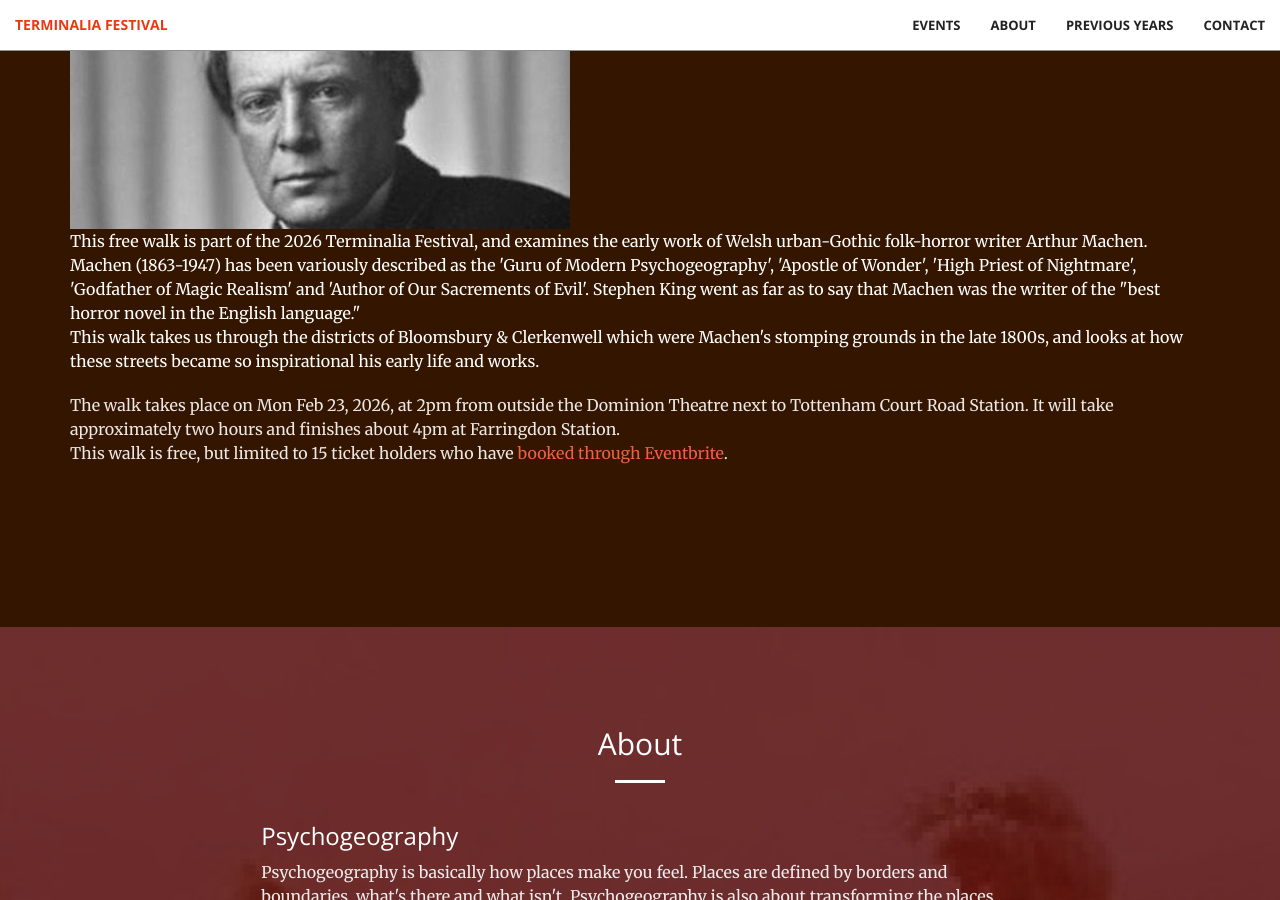
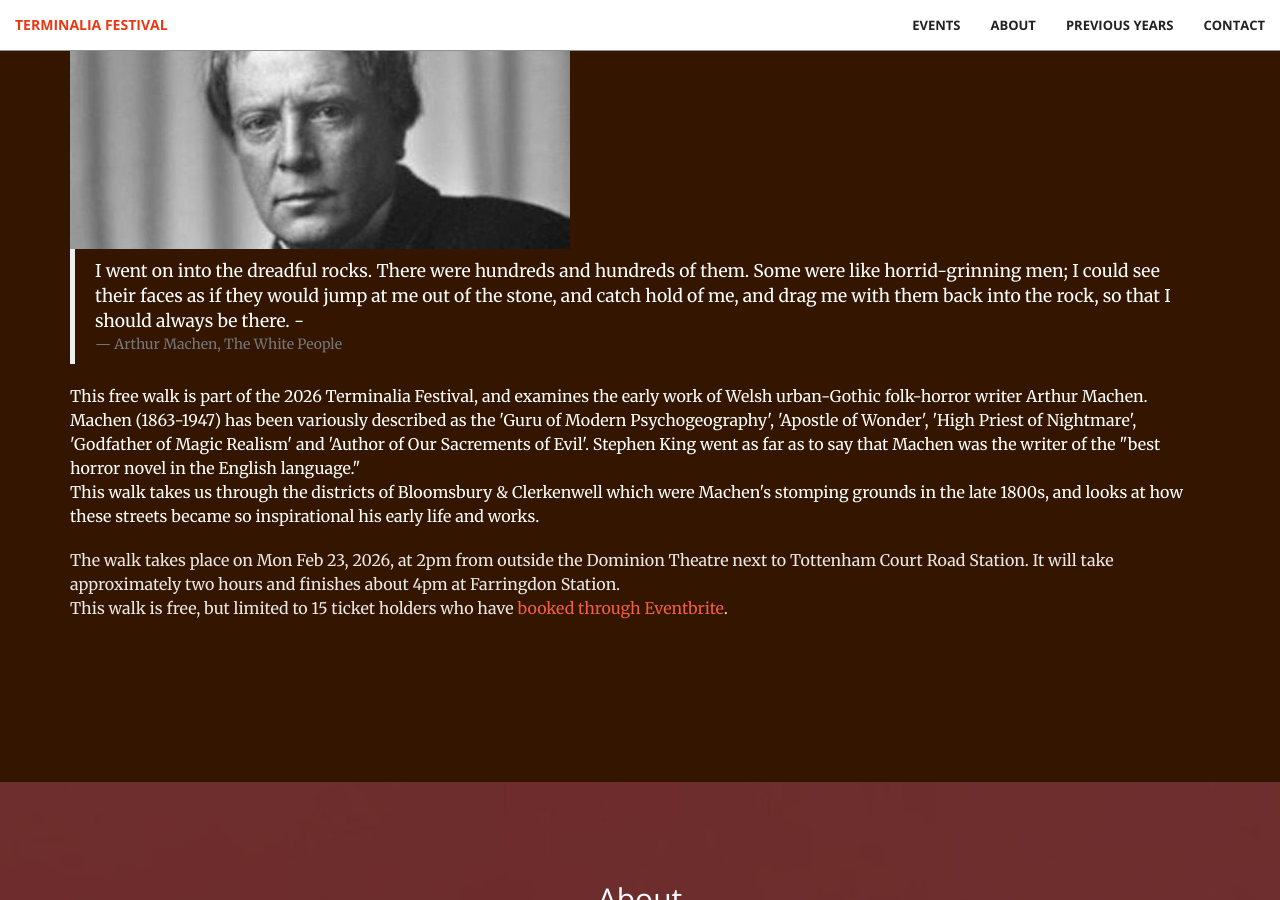
Before and after one commit to timwaters/terminalia, a Jekyll site: the page built from index.html, in a window 1280 px wide and 900 px high, scrolled down 4720 px. Built offline with Jekyll 4.4.1, drawn with Linux system fonts in a browser that asks for light colours.

Commit message:
update machen

```diff
--- a/_includes/events.html
+++ b/_includes/events.html
@@ -128,9 +128,12 @@ boundaries of the historic city </h3>
 
 
         <p class="text">
-       Genesis of a Genius: Free guided London walk examining the early work of Welsh writer Arthur Machen. <br />
+       Genesis of a Genius: Free guided London walk examining the early work of Welsh writer Arthur Machen.   </p>
       <img src="/img/past/2026/machen.jpg" />
-       <br />
+      <blockquote>
+        I went on into the dreadful rocks. There were hundreds and hundreds of them. Some were like horrid-grinning men; I could see their faces as if they would jump at me out of the stone, and catch hold of me, and drag me with them back into the rock, so that I should always be there. - <small>Arthur Machen, The White People</small>
+      </blockquote>
+        <p class="text">
       This free walk is part of the 2026 Terminalia Festival, and examines the early work of Welsh urban-Gothic folk-horror writer Arthur Machen.<br />
       Machen (1863-1947) has been variously described as the 'Guru of Modern Psychogeography', 'Apostle of Wonder', 'High Priest of Nightmare',  'Godfather of Magic Realism' and 'Author of Our Sacrements of Evil'. Stephen King went as far as to say that Machen was the writer of the "best horror novel in the English language."<br />
 
```
